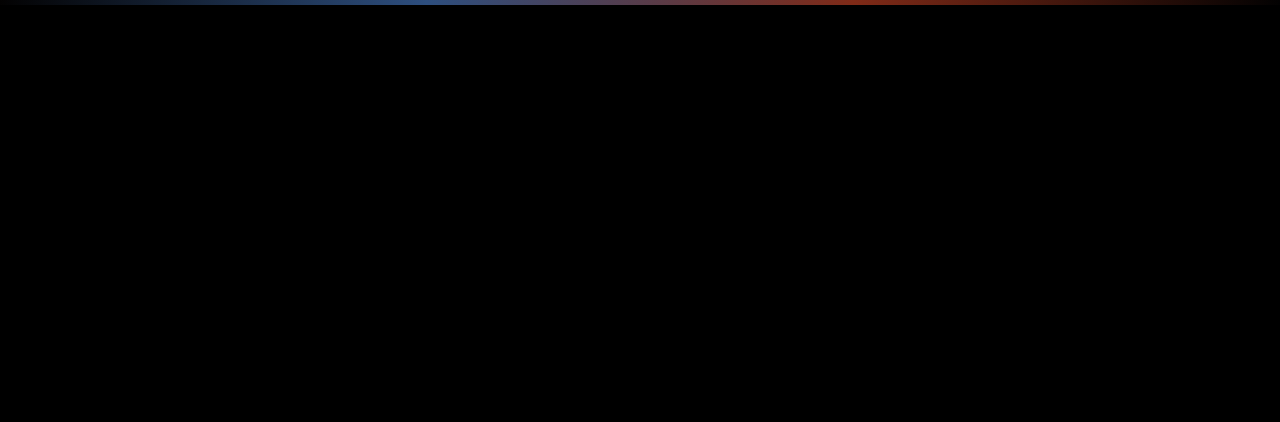
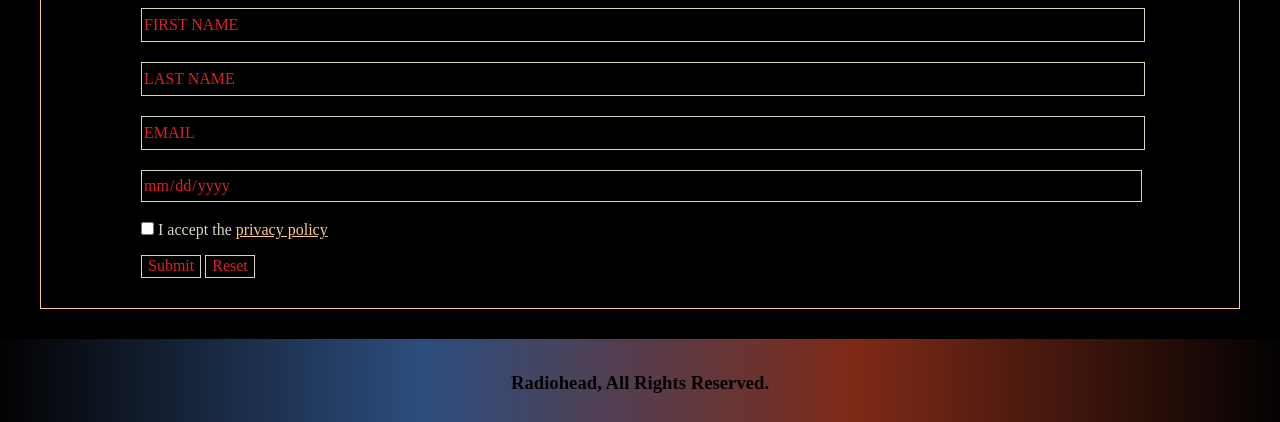
Before and after one commit to gustavotremont/personal-web, a plain HTML site: page pages/subscribe.html in a window 1280 px wide. Shown: the part 214-636 px from the top of the page. Drawn offline with Linux system fonts and the light colour scheme; a web font is replaced by a local one.

Commit message:
create form for subscribe

```diff
--- a/pages/subscribe.html
+++ b/pages/subscribe.html
@@ -10,6 +10,13 @@
     <link rel="stylesheet" href="../styles/normalize.css">
     <link rel="stylesheet" href="../styles/styles.css">
     <link href='https://fonts.googleapis.com/css?family=Alatsi' rel='stylesheet'>
+
+    <style>
+        section form.form-body {
+            font-family: 'Alatsi';
+            color: #dad5c0;
+        }
+    </style>
 
     <script src="https://kit.fontawesome.com/4429754072.js" crossorigin="anonymous"></script>
 </head>
@@ -28,6 +35,47 @@
             </section>
         </nav>
     </header>
+
+    <main>
+        <section class="flex-container">
+            <section class="flex-center">
+                <h1 class="title">Subscribe to our newsletter</h1>
+                <form class="form-body" action="#">
+                    <div>
+                        <label for="first-name">Name</label>
+                        <input type="text" name="first-name" id="first-name" placeholder="FIRST NAME">
+                    </div>
+
+                    <div>
+                        <label for="last-name">Last Name</label>
+                        <input type="text" name="last-name" id="last-name" placeholder="LAST NAME">
+                    </div>
+
+                    <div>
+                        <label for="email"></label>
+                        <input type="email" name="email" id="email" placeholder="EMAIL">
+                    </div>
+
+                    <div>
+                        <label for="birthday">birthday</label>
+                        <input type="date" name="birthday" id="birthday" placeholder="BIRTHDAY">
+                    </div>
+
+
+
+                    <div class="privacy-police">
+                        <input type="checkbox" name="privacy-police" id="privacy-police">
+                        <label for="privacy-police" >I accept the <a href="#" target="_blank" style="color: #F9C88F;">privacy policy</a></label>
+                    </div>
+
+                    <div class="form-buttons">
+                        <input type="submit" value="Submit">
+                        <input type="reset" value="Reset">
+                    </div>
+                </form>
+            </section>
+        </section>
+    </main>
 
     <footer>
         <section class="flex-container footer-background">
```
